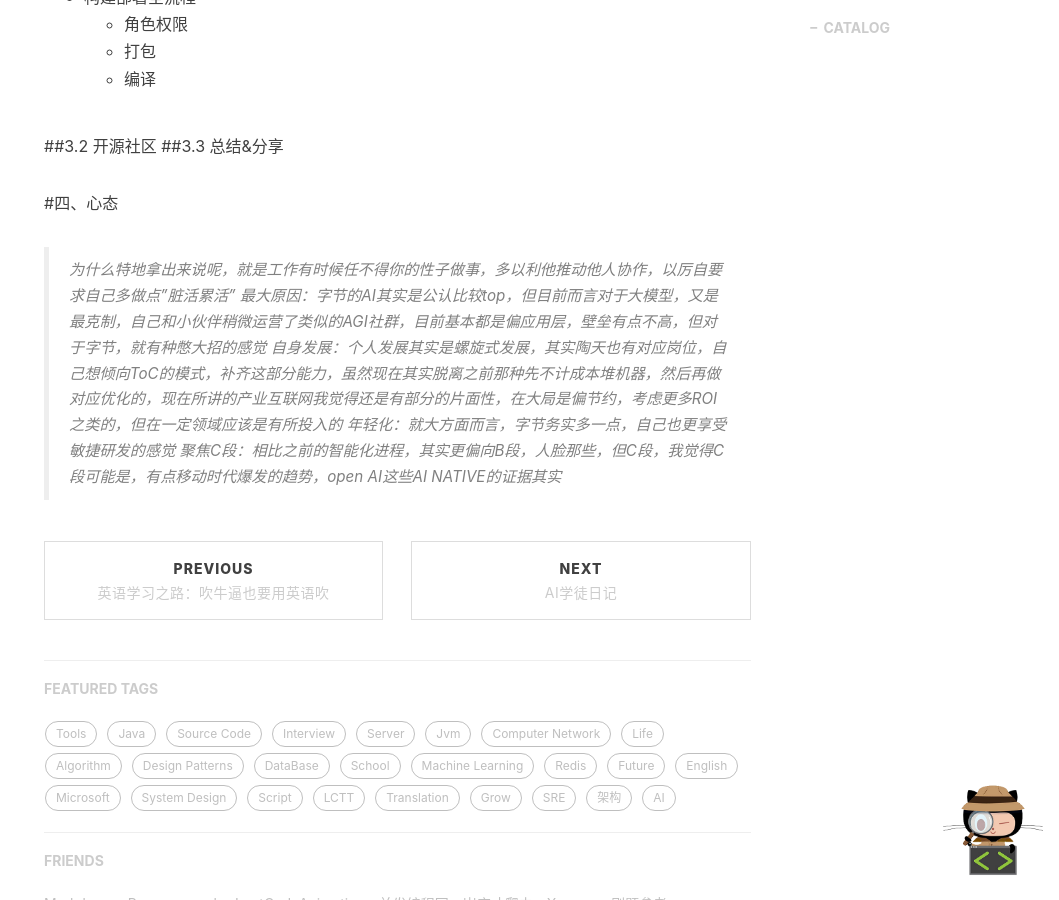
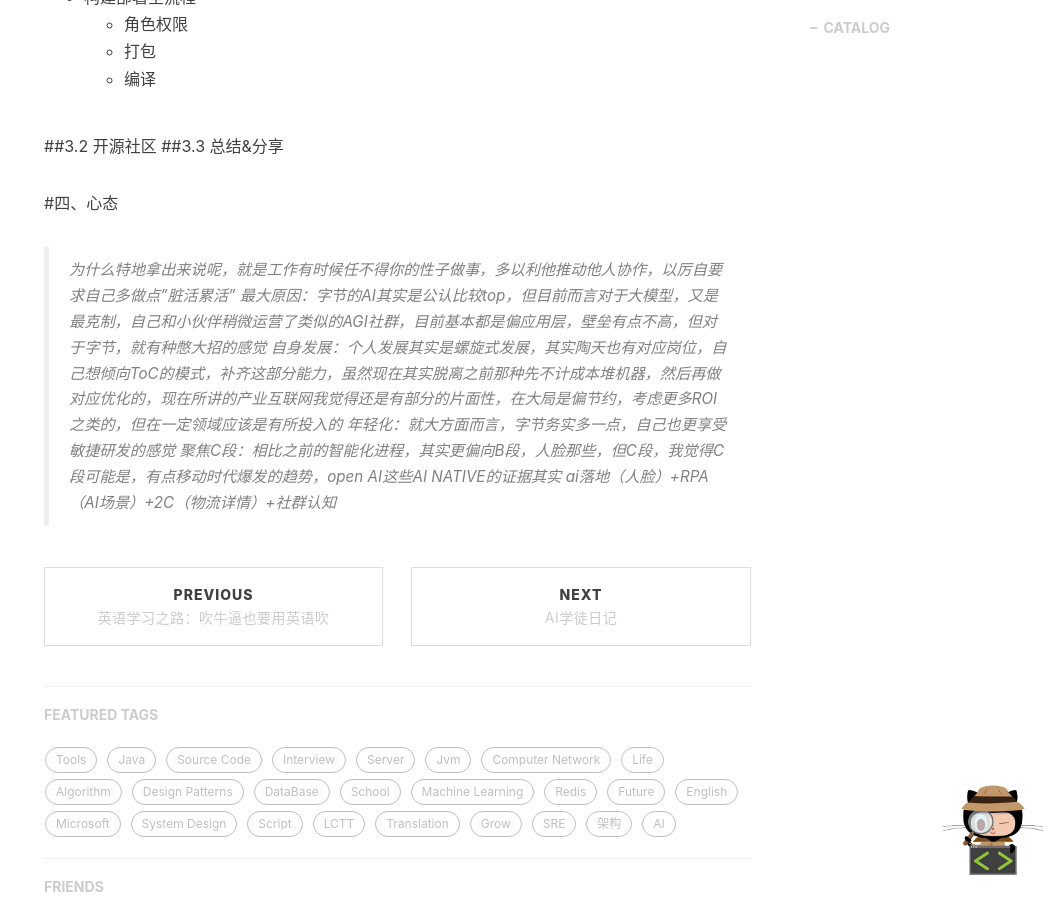
Before and after one commit to Gordon-Deng/Gordon-Deng.github.io, a Jekyll site: the page built from _posts/2023-01-01-聊聊什么是面试官喜欢的工程师.markdown, in a window 1280 px wide and 900 px high, scrolled down 1363 px. Shown: the whole window, without its empty margins (221-1280 px from the left). Built offline with Jekyll 4.4.1, drawn with Linux system fonts in a browser that asks for light colours; nearby versions of some CDN libraries; comment, search, counter and statistics services are not loaded.

Commit message:
Update 2023-01-01-聊聊什么是面试官喜欢的工程师.markdown

```diff
--- a/_posts/2023-01-01-聊聊什么是面试官喜欢的工程师.markdown
+++ b/_posts/2023-01-01-聊聊什么是面试官喜欢的工程师.markdown
@@ -47,3 +47,4 @@ tags:
 > 自身发展：个人发展其实是螺旋式发展，其实陶天也有对应岗位，自己想倾向ToC的模式，补齐这部分能力，虽然现在其实脱离之前那种先不计成本堆机器，然后再做对应优化的，现在所讲的产业互联网我觉得还是有部分的片面性，在大局是偏节约，考虑更多ROI之类的，但在一定领域应该是有所投入的
 > 年轻化：就大方面而言，字节务实多一点，自己也更享受敏捷研发的感觉
 > 聚焦C段：相比之前的智能化进程，其实更偏向B段，人脸那些，但C段，我觉得C段可能是，有点移动时代爆发的趋势，open AI这些AI NATIVE的证据其实
+> ai落地（人脸）+RPA（AI场景）+2C（物流详情）+社群认知
```
